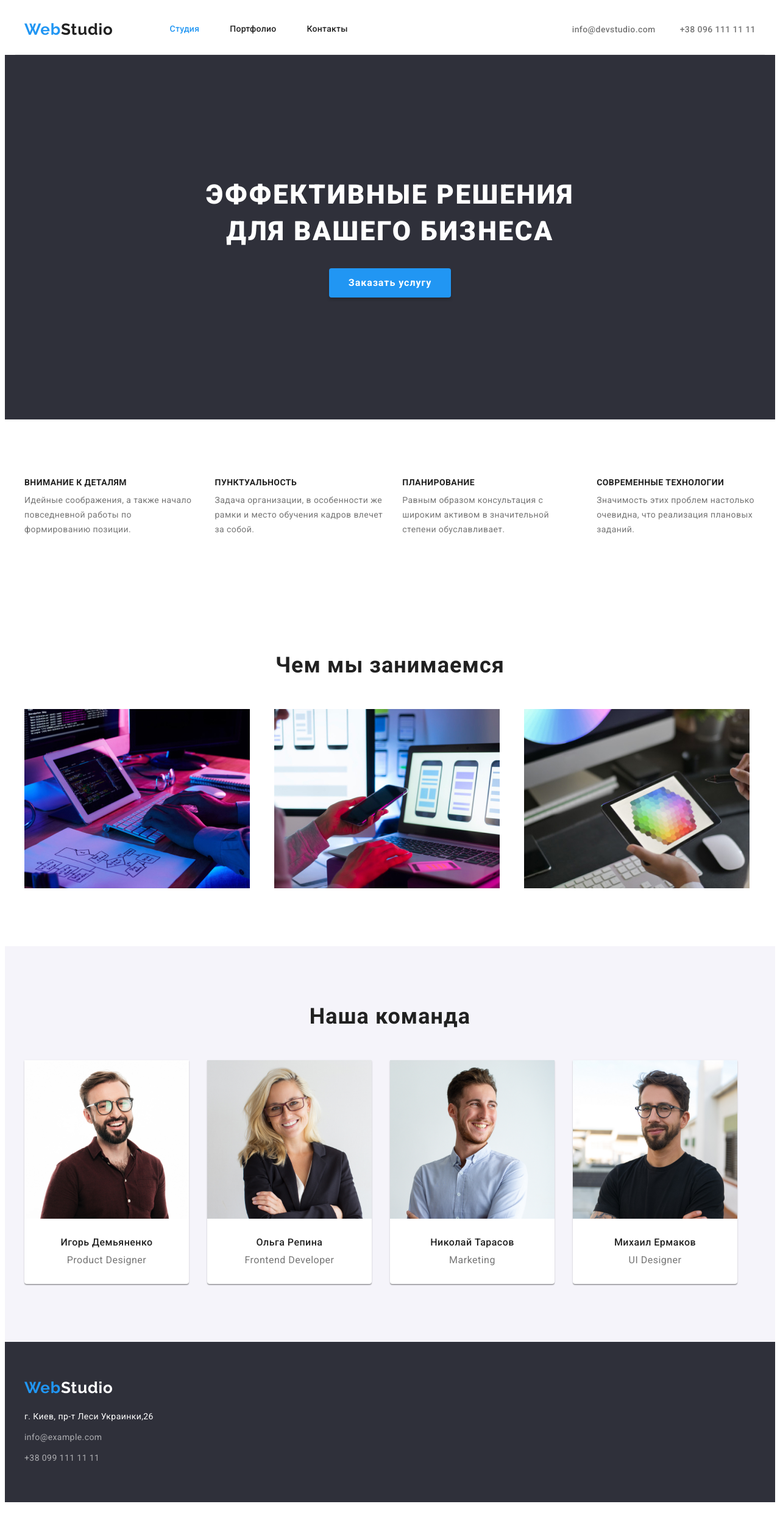
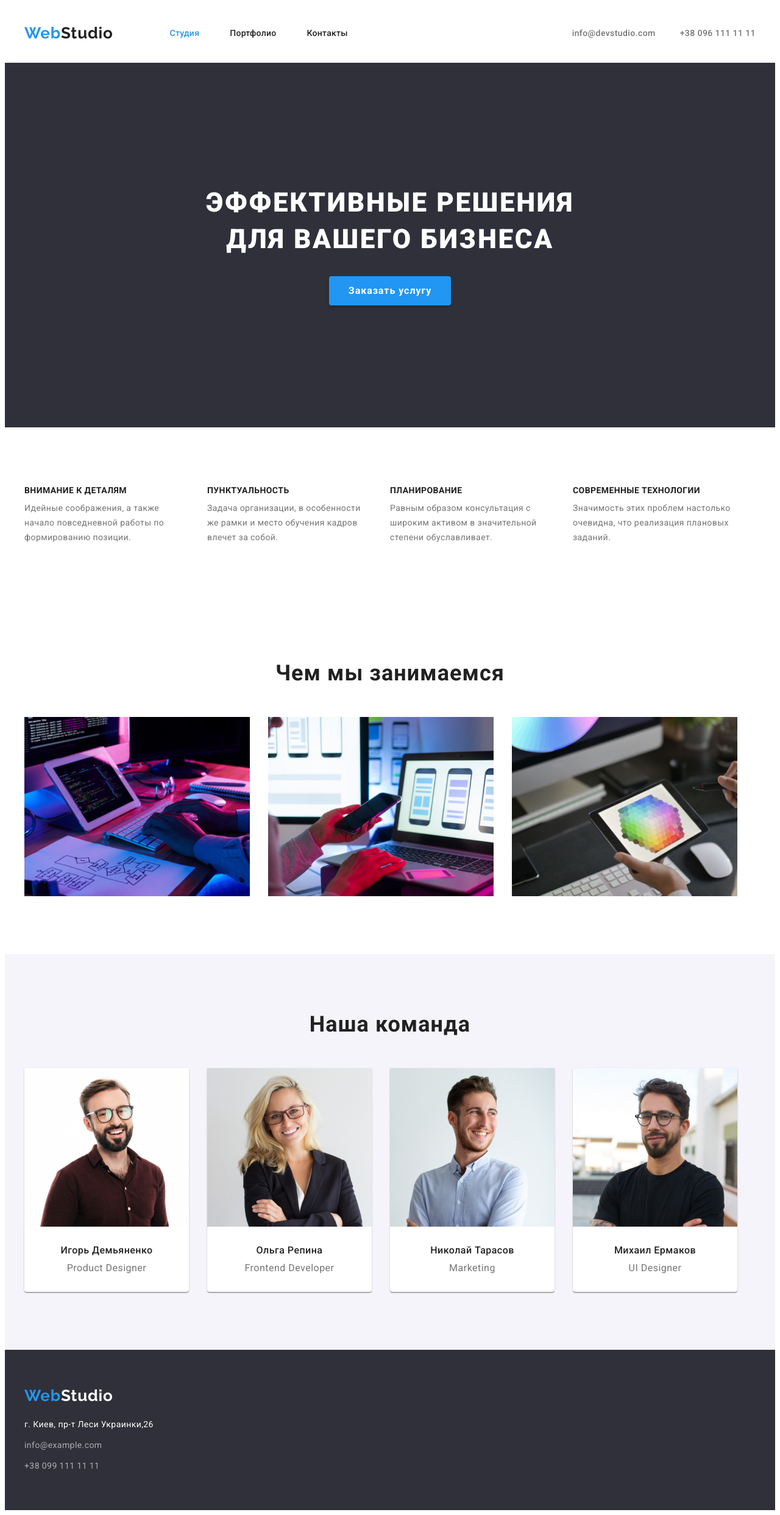
Before and after one commit to RomanSaltykov/goit-markup-hw-03, a plain HTML site: page index.html in a window 1280 px wide. Shown: the whole page at 61% size. Drawn offline with Linux system fonts and the light colour scheme.

Commit message:
Вносит правки перед повторной сдачей дз

```diff
--- a/css/styles.css
+++ b/css/styles.css
@@ -55,6 +55,13 @@ body {
   overflow: hidden;
 }
 
+.container {
+  width: 1200px;
+  margin: 0 auto;
+  padding-left: 15px;
+  padding-right: 15px;
+}
+
 /* ====================== BEGIN HEADER ================== */
 
 .header-container {
@@ -62,15 +69,11 @@ body {
   padding-bottom: 25px;
   display: flex;
   align-items: center;
-  width: 1200px;
-  margin: 0 auto;
-  padding-left: 15px;
-  padding-right: 15px;
-  border-bottom: 1px solid #ececec;
 }
 
 .header {
   background-color: var(--background-color2);
+  border-bottom: 1px solid #ececec;
 }
 
 .nav {
@@ -106,6 +109,7 @@ body {
 }
 
 .logo-footer {
+  margin-right: 0;
   font-family: var(--secondary-font);
   font-size: 26px;
   line-height: 1.19;
@@ -134,6 +138,8 @@ body {
   line-height: 1.14;
   letter-spacing: 0.02em;
   color: var(--main-font-color);
+  padding-top: 10px;
+  padding-bottom: 10px;
 }
 
 .contacts {
@@ -142,6 +148,10 @@ body {
   font-size: 14px;
   line-height: 1.14;
   letter-spacing: 0.02em;
+}
+
+.contacts :not(:last-child) {
+  margin-right: 40px;
 }
 
 .header .contacts {
@@ -182,7 +192,7 @@ body {
   letter-spacing: 0.06em;
   text-transform: uppercase;
   color: var(--background-color2);
-  padding-bottom: 30px;
+  margin-bottom: 30px;
 }
 
 .button {
@@ -217,6 +227,8 @@ body {
   padding-bottom: var(--section-pb);
   width: 1200px;
   margin: 0 auto;
+  padding-left: 15px;
+  padding-right: 15px;
 }
 
 .advantages-title {
@@ -225,7 +237,7 @@ body {
   line-height: 16px;
   letter-spacing: 0.03em;
   text-transform: uppercase;
-  padding-bottom: 10px;
+  margin-bottom: 10px;
 }
 
 .adv-desc {
@@ -244,6 +256,7 @@ body {
 .advantages-list-item {
   margin-left: 30px;
   margin-top: 30px;
+  width: 270px;
 }
 /* ====================== END ADVANTAGES ================== */
 
@@ -254,6 +267,8 @@ body {
   padding-bottom: var(--section-pb);
   width: 1200px;
   margin: 0 auto;
+  padding-left: 15px;
+  padding-right: 15px;
 }
 
 .our-work {
@@ -263,7 +278,7 @@ body {
 .our-work-list {
   display: flex;
   flex-wrap: wrap;
-  flex-basis: calc(100% / 3 - 30px);
+
   margin-left: -30px;
   margin-top: -30px;
 }
@@ -287,25 +302,23 @@ body {
 
 .our-team {
   background-color: var(--background-color3);
-  /* padding-bottom: 95px; */
 }
 
 .our-team-list {
   display: flex;
   flex-wrap: wrap;
-  flex-basis: calc(100% / 4 - 30px);
   margin-left: -30px;
   margin-top: -30px;
 }
 
 .our-team-list .item {
+  flex-basis: calc((100% - 4 * 30) / 4);
   margin-left: 30px;
   margin-top: 30px;
 }
 
-.our-team-list-card {
+.card {
   background: #ffffff;
-  margin-bottom: 95px;
 
   box-shadow: 0px 1px 3px rgba(0, 0, 0, 0.12), 0px 1px 1px rgba(0, 0, 0, 0.14),
     0px 2px 1px rgba(0, 0, 0, 0.2);
@@ -317,6 +330,10 @@ body {
   padding-top: var(--section-pt);
   width: 1200px;
   margin: 0 auto;
+  padding-top: var(--section-pt);
+  padding-bottom: var(--section-pb);
+  padding-left: 15px;
+  padding-right: 15px;
 }
 
 .our-team-title {
@@ -330,6 +347,8 @@ body {
 .our-team-content-wrapper {
   padding-top: 30px;
   padding-bottom: 30px;
+  padding-left: 15px;
+  padding-right: 15px;
 }
 
 .teammate {
@@ -358,7 +377,7 @@ body {
   padding-right: 15px;
 }
 
-.address-list-item {
+.address-list-item:not(:first-child) {
   margin-top: 10px;
 }
 
@@ -393,10 +412,6 @@ body {
   margin-left: auto;
 }
 
-.phone {
-  margin-right: 40px;
-}
-
 .h-cont {
   font-style: normal;
   font-weight: 500;
@@ -404,6 +419,8 @@ body {
   line-height: 1.71;
   letter-spacing: 0.03em;
   color: var(--secondary-font-color);
+  padding-top: 10px;
+  padding-bottom: 10px;
 }
 
 .f-cont:focus {
@@ -435,13 +452,13 @@ body {
 .filter-portfolio {
   display: flex;
   justify-content: center;
-  margin-top: 95px;
+  padding-top: 94px;
   margin-bottom: 50px;
 }
 
 .portfolio {
   background-color: var(--background-color2);
-  margin-bottom: 95px;
+  padding-bottom: 94px;
 }
 
 .filters {
@@ -481,12 +498,12 @@ body {
 .portfolio-list {
   display: flex;
   flex-wrap: wrap;
-  flex-basis: calc(100% / 3 - 30px);
   margin-left: -30px;
   margin-top: -30px;
 }
 
 .portfolio-list-item {
+  flex-basis: calc((100% - 3 * 30) / 3);
   margin-left: 30px;
   margin-top: 30px;
 }
@@ -503,6 +520,7 @@ body {
   line-height: 2;
   letter-spacing: 0.06em;
   color: var(--main-font-color);
+  margin-bottom: 4px;
 }
 
 .work-type {
--- a/index.html
+++ b/index.html
@@ -16,7 +16,7 @@
     <!-- Шапка сайта-->
 
     <header class="header">
-      <div class="header-container">
+      <div class="header-container container">
         <nav class="nav">
           <!-- <a href="/"><img src="./images/webstudio.svg" alt="Логотип сайта" width="145"></a> -->
           <a class="logo link" href="index.html" lang="en">
@@ -37,9 +37,7 @@
 
         <ul class="contacts list mail-phone">
           <li class="contacts list item">
-            <a
-              class="contacts link h-cont phone"
-              href="mailto:info@devstudio.com"
+            <a class="contacts link h-cont" href="mailto:info@devstudio.com"
               >info@devstudio.com</a
             >
           </li>
@@ -55,7 +53,7 @@
     <main>
       <!-- Герой -->
       <section class="hero">
-        <div class="hero-container">
+        <div class="hero-container container">
           <h1 class="main-title">Эффективные решения для вашего бизнеса</h1>
           <button type="button" class="button">Заказать услугу</button>
         </div>
@@ -63,7 +61,7 @@
 
       <!-- Преимущества-->
       <section class="advantages">
-        <div class="advantages-container">
+        <div class="advantages-container container">
           <h2 class="advantages-title visually-hidden">Преимущества</h2>
           <ul class="advantages-list list">
             <li class="advantages-list-item list item">
@@ -100,7 +98,7 @@
 
       <!-- Чем мы занимаемся-->
       <section class="our-work">
-        <div class="our-work-container">
+        <div class="our-work-container container">
           <h2 class="our-work-title">Чем мы занимаемся</h2>
           <ul class="our-work-list list">
             <li class="our-work-list list item">
@@ -119,11 +117,10 @@
       <!-- Наша команда-->
 
       <section class="our-team">
-        <div class="our-team-container">
+        <div class="our-team-container container">
           <h2 class="our-team-title">Наша команда</h2>
           <ul class="our-team-list list">
-            <li class="our-team list item">
-              <div class="our-team-list-card">
+            <li class="our-team list item card">
               <img
                 src="./images/worker1.jpg"
                 alt="Фото сотрудника 1"
@@ -133,10 +130,8 @@
                 <h3 class="teammate">Игорь Демьяненко</h3>
                 <p class="profession" lang="en">Product Designer</p>
               </div>
-              </div>
             </li>
-            <li class="our-team list item">
-              <div class="our-team-list-card">
+            <li class="our-team list item card">
               <img
                 src="./images/worker2.jpg"
                 alt="Фото сотрудника 2"
@@ -146,11 +141,9 @@
                 <h3 class="teammate">Ольга Репина</h3>
                 <p class="profession" lang="en">Frontend Developer</p>
               </div>
-              </div>
             </li>
 
-            <li class="our-team list item">
-              <div class="our-team-list-card">
+            <li class="our-team list item card">
               <img
                 src="./images/worker3.jpg"
                 alt="Фото сотрудника 3"
@@ -160,11 +153,9 @@
                 <h3 class="teammate">Николай Тарасов</h3>
                 <p class="profession" lang="en">Marketing</p>
               </div>
-              </div>
             </li>
 
-            <li class="our-team list item">
-              <div class="our-team-list-card">
+            <li class="our-team list item card">
               <img
                 src="./images/worker4.jpg"
                 alt="Фото сотрудника 4"
@@ -173,7 +164,6 @@
               <div class="our-team-content-wrapper">
                 <h3 class="teammate">Михаил Ермаков</h3>
                 <p class="profession" lang="en">UI Designer</p>
-                </div>
               </div>
             </li>
           </ul>
@@ -184,7 +174,7 @@
     <!-- Футер -->
 
     <footer class="footer">
-      <div class="footer-container">
+      <div class="footer-container container">
         <h3 class="footer-title visually-hidden">Контактные данные</h3>
         <a class="logo link logo-footer" href="index.html">
           <span class="logo web">Web</span>Studio</a
```
Also changed, not shown: portfolio.html (+5 -6 lines). Lines whose indentation alone changed are shown as unchanged.
